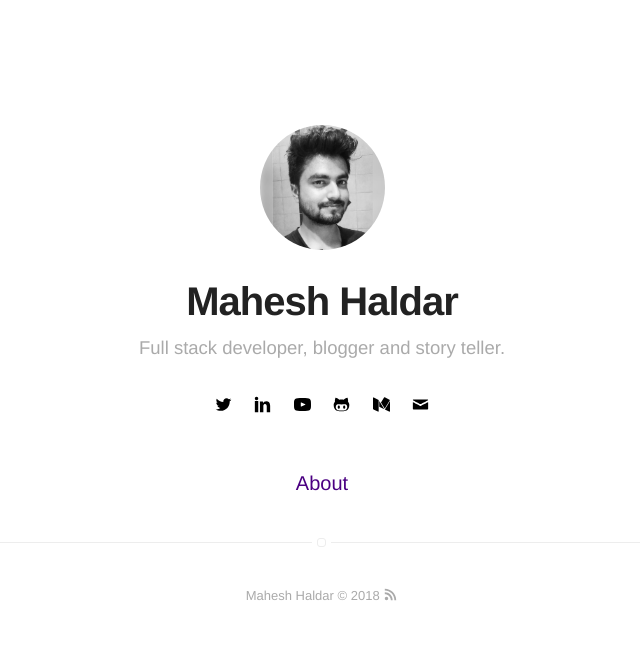
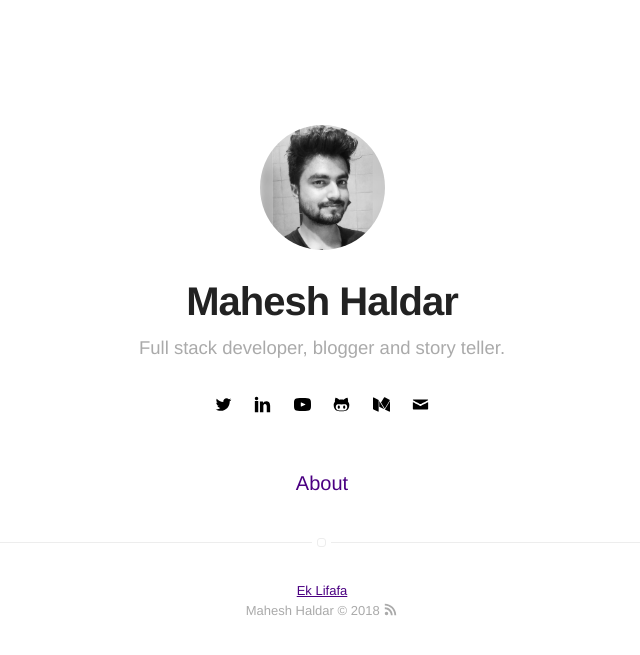
Before and after one commit to haldarmahesh/haldarmahesh.github.io, a Jekyll site: the page built from index.html, in a window 1280 px wide. Shown: the top 655 px of the page, without its empty margins (318-958 px from the left). Built offline with Jekyll 4.4.1, drawn with Linux system fonts in a browser that asks for light colours.

Commit message:
Add ek lifafa link

```diff
--- a/_includes/footer.html
+++ b/_includes/footer.html
@@ -1,3 +1,5 @@
 <footer class="footer-main">
+    <a href="http://www.eklifafa.com" target="_blank">Ek Lifafa</a>
+    <br/>
     {{ site.name }} © {{ site.time | date: '%Y' }} <a class="link" href="{{ site.url }}/feed.xml" target="_blank"><svg class="icon icon-rss"><use xlink:href="#icon-rss"></use></svg></a>
 </footer>
```
